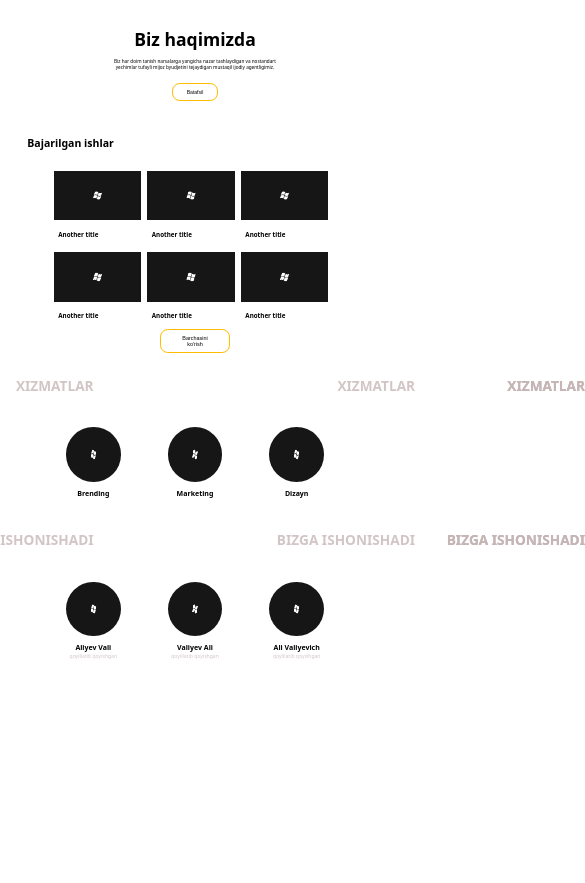
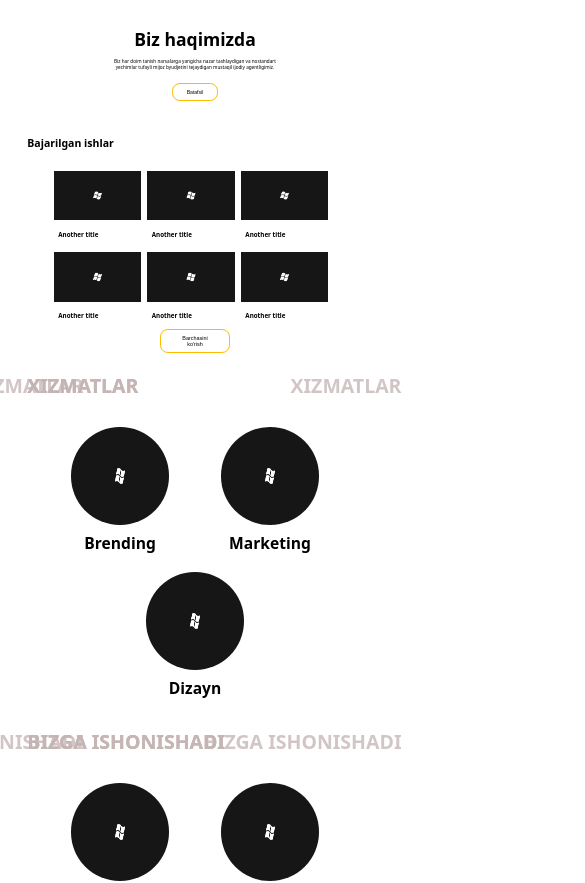
Before and after one commit to ibrohimov0/opera, a React (Create React App) app: page / in a window 390 px wide. Shown: the top 883 px of the page, 585 px wide, since content can reach past the window. Before the commit the page ends 844 px from the top, so only its background shows below. Built offline with nearby package versions, Linux system fonts and the light colour scheme.

Commit message:
Update style.css

```diff
--- a/src/components/helpComponent/style.css
+++ b/src/components/helpComponent/style.css
@@ -1,11 +1,7 @@
-.helpComp, .helpComp .container, .helpComp .titleBox{
-    overflow-x: hidden !important;
-}
 .helpComp .titleBox{
     display: flex;
     align-items: center;
     margin: 5% 0;
-    width: 100%;
 }
 .helpComp .titleBox h1{
     position: absolute;
@@ -14,8 +10,6 @@
     animation-iteration-count: infinite;
     animation-duration: 15s;
     animation-name: stText;
-    right: -50%;
-    display: flex;
     width: max-content;
 }
 .helpComp .titleBox h1:nth-child(2){
@@ -38,7 +32,6 @@
         right: 150%;
     }
 }
-
 .helpComp ul{
     width: 100%;
     display: flex;
@@ -74,3 +67,18 @@
     cursor: pointer;
     color: var(--gray);
 }
+@media (max-width: 650px) {
+    .helpComp ul li img{
+        width: 25vw;
+        height: 25vw;
+    }
+    .helpComp ul li h3{
+        font-size: 4vw;
+    }
+    .helpComp ul li p{
+        font-size: 2.5vw;
+    }
+    .helpComp .titleBox h1{
+        font-size: 5vw;
+    }
+}
```
